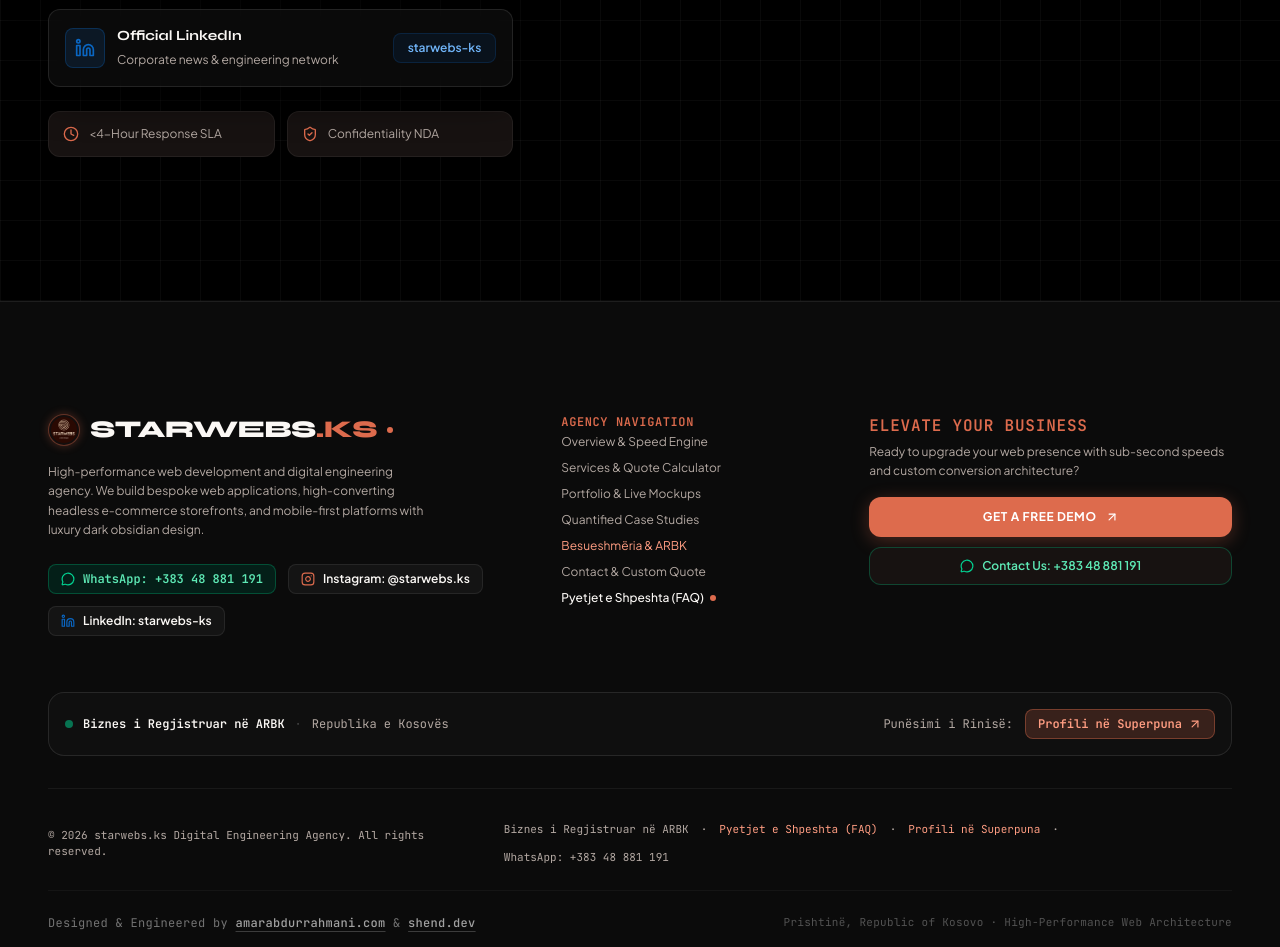
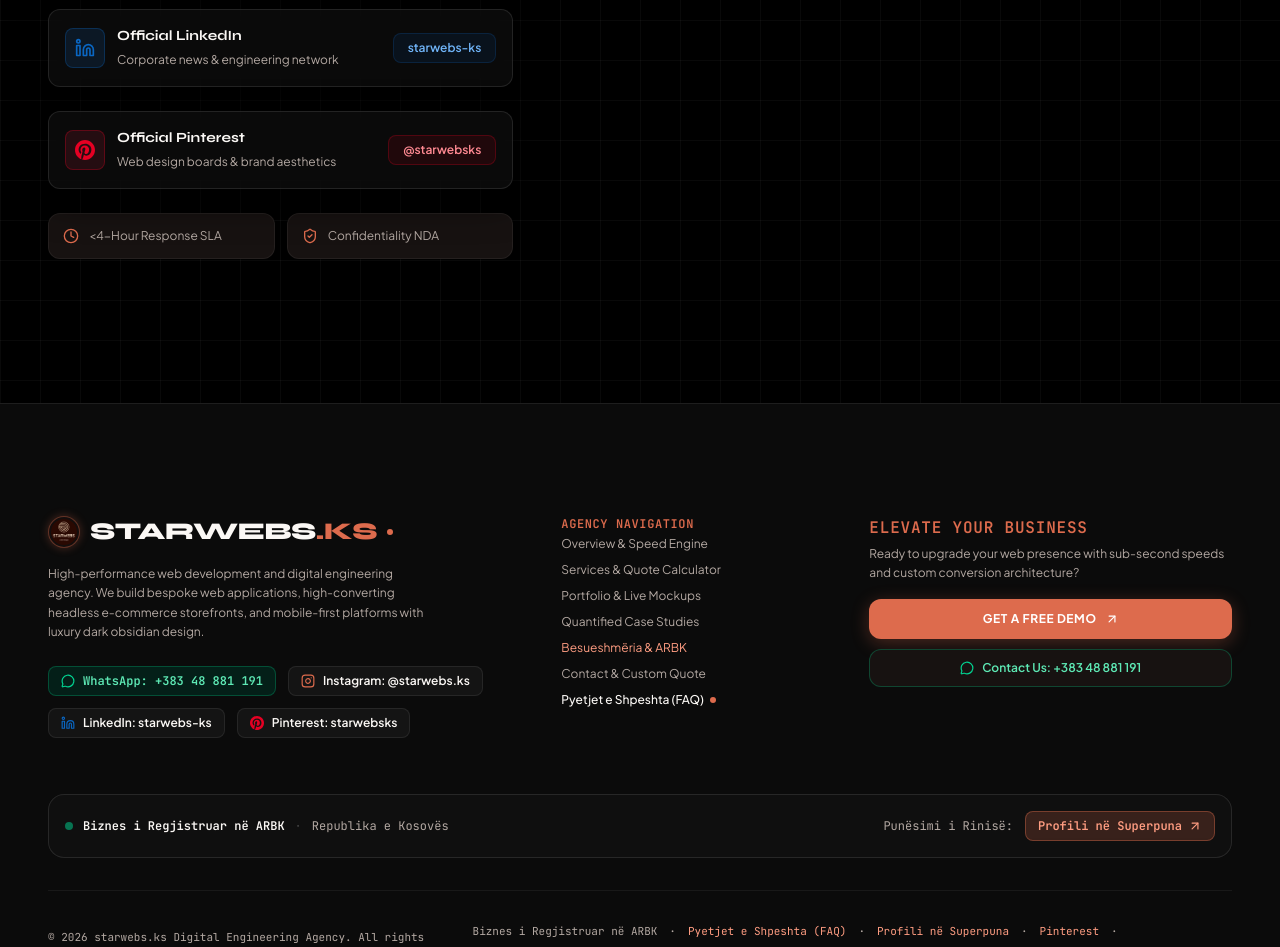
Before and after one commit to AmarAbdurrahmani/starwebs.ks, a React (Vite) app: page / in a window 1280 px wide. Shown: the part 8420-9367 px from the top of the page. Built offline with nearby package versions, Linux system fonts and the light colour scheme.

Commit message:
feat: integrate Pinterest profile and domain verify
Add Pinterest to social profiles, contact links, and JSON-LD schema, and include the Pinterest domain verification tag.

```diff
--- a/index.html
+++ b/index.html
@@ -3,6 +3,7 @@
   <head>
     <meta charset="UTF-8" />
     <meta name="viewport" content="width=device-width, initial-scale=1.0" />
+    <meta name="p:domain_verify" content="bfbd03169d822abf6082ba53201522f4"/>
     <title>starwebs.ks | High-Performance Web Development & Digital Agency</title>
     <meta name="description" content="starwebs.ks is an elite digital engineering and web development agency crafting high-performance, mobile-first, custom web applications and e-commerce platforms." />
     <meta property="og:title" content="starwebs.ks | High-Performance Web Development & Digital Agency" />
@@ -102,6 +103,7 @@
           "sameAs": [
             "https://www.linkedin.com/company/starwebs-ks/",
             "https://instagram.com/starwebs.ks",
+            "https://www.pinterest.com/starwebsks/",
             "https://wa.me/38348881191",
             "https://superpuna.rks-gov.net/job-seeker/employer/starwebs-ks",
             "https://amarabdurrahmani.com",
--- a/src/components/ContactSection.tsx
+++ b/src/components/ContactSection.tsx
@@ -131,6 +131,33 @@ export const ContactSection: React.FC = () => {
               className="px-3.5 py-1.5 rounded-lg bg-[#0a66c2]/10 border border-[#0a66c2]/20 text-xs font-semibold text-[#70b5f9] hover:bg-[#0a66c2] hover:text-white transition-colors"
             >
               starwebs-ks
+            </a>
+          </div>
+
+          {/* Official Pinterest Link Card */}
+          <div className="p-4 rounded-xl card-chocolate border border-white/[0.08] flex items-center justify-between">
+            <div className="flex items-center gap-3">
+              <div className="w-10 h-10 rounded-lg bg-[#250d11] border border-[#E60023]/30 flex items-center justify-center text-[#E60023]">
+                <svg className="w-5 h-5 fill-current" viewBox="0 0 24 24" aria-hidden="true">
+                  <path d="M12 0C5.373 0 0 5.372 0 12c0 5.084 3.163 9.426 7.627 11.174-.105-.949-.2-2.405.042-3.441.218-.937 1.407-5.965 1.407-5.965s-.359-.719-.359-1.782c0-1.668.967-2.914 2.171-2.914 1.023 0 1.518.769 1.518 1.69 0 1.029-.655 2.568-.994 3.995-.283 1.194.599 2.169 1.777 2.169 2.133 0 3.772-2.249 3.772-5.495 0-2.873-2.064-4.882-5.012-4.882-3.414 0-5.418 2.561-5.418 5.207 0 1.031.397 2.138.893 2.738a.36.36 0 0 1 .083.345l-.333 1.36c-.053.22-.174.267-.402.161-1.499-.698-2.436-2.889-2.436-4.649 0-3.785 2.75-7.262 7.929-7.262 4.163 0 7.398 2.967 7.398 6.931 0 4.136-2.607 7.464-6.227 7.464-1.216 0-2.359-.631-2.75-1.378l-.748 2.853c-.271 1.043-1.002 2.35-1.492 3.146C9.57 23.812 10.763 24 12 24c6.627 0 12-5.373 12-12 0-6.628-5.373-12-12-12z" />
+                </svg>
+              </div>
+              <div>
+                <span className="font-display text-sm font-bold text-[#fbf8f5] block">
+                  Official Pinterest
+                </span>
+                <span className="text-xs text-[#b3a8a2]">
+                  Web design boards & brand aesthetics
+                </span>
+              </div>
+            </div>
+            <a
+              href="https://www.pinterest.com/starwebsks/"
+              target="_blank"
+              rel="noopener noreferrer"
+              className="px-3.5 py-1.5 rounded-lg bg-[#E60023]/10 border border-[#E60023]/25 text-xs font-semibold text-[#ff8a93] hover:bg-[#E60023] hover:text-white transition-colors"
+            >
+              @starwebsks
             </a>
           </div>
 
--- a/src/components/Footer.tsx
+++ b/src/components/Footer.tsx
@@ -65,6 +65,23 @@ export const Footer: React.FC<FooterProps> = ({ onNavigate, onOpenFreeDemo }) =>
             >
               <Linkedin className="w-3.5 h-3.5 text-[#0a66c2] group-hover:scale-110 transition-transform" />
               <span>LinkedIn: starwebs-ks</span>
+            </a>
+
+            <a
+              href="https://www.pinterest.com/starwebsks/"
+              target="_blank"
+              rel="noopener noreferrer"
+              className="inline-flex items-center gap-2 px-3 py-1.5 rounded-lg bg-white/[0.04] border border-white/[0.08] text-[#fbf8f5] hover:border-[#E60023]/50 hover:text-[#ff8a93] transition-colors text-xs font-semibold group"
+              title="STARWEBS.KS Official Pinterest Profile"
+            >
+              <svg
+                className="w-3.5 h-3.5 text-[#E60023] group-hover:scale-110 transition-transform fill-current"
+                viewBox="0 0 24 24"
+                aria-hidden="true"
+              >
+                <path d="M12 0C5.373 0 0 5.372 0 12c0 5.084 3.163 9.426 7.627 11.174-.105-.949-.2-2.405.042-3.441.218-.937 1.407-5.965 1.407-5.965s-.359-.719-.359-1.782c0-1.668.967-2.914 2.171-2.914 1.023 0 1.518.769 1.518 1.69 0 1.029-.655 2.568-.994 3.995-.283 1.194.599 2.169 1.777 2.169 2.133 0 3.772-2.249 3.772-5.495 0-2.873-2.064-4.882-5.012-4.882-3.414 0-5.418 2.561-5.418 5.207 0 1.031.397 2.138.893 2.738a.36.36 0 0 1 .083.345l-.333 1.36c-.053.22-.174.267-.402.161-1.499-.698-2.436-2.889-2.436-4.649 0-3.785 2.75-7.262 7.929-7.262 4.163 0 7.398 2.967 7.398 6.931 0 4.136-2.607 7.464-6.227 7.464-1.216 0-2.359-.631-2.75-1.378l-.748 2.853c-.271 1.043-1.002 2.35-1.492 3.146C9.57 23.812 10.763 24 12 24c6.627 0 12-5.373 12-12 0-6.628-5.373-12-12-12z" />
+              </svg>
+              <span>Pinterest: starwebsks</span>
             </a>
           </div>
         </div>
@@ -211,6 +228,15 @@ export const Footer: React.FC<FooterProps> = ({ onNavigate, onOpenFreeDemo }) =>
             Profili në Superpuna
           </a>
           <span>·</span>
+          <a
+            href="https://www.pinterest.com/starwebsks/"
+            target="_blank"
+            rel="noopener noreferrer"
+            className="text-[#ff9d82] hover:underline"
+          >
+            Pinterest
+          </a>
+          <span>·</span>
           <span>WhatsApp: +383 48 881 191</span>
         </div>
       </div>
```
